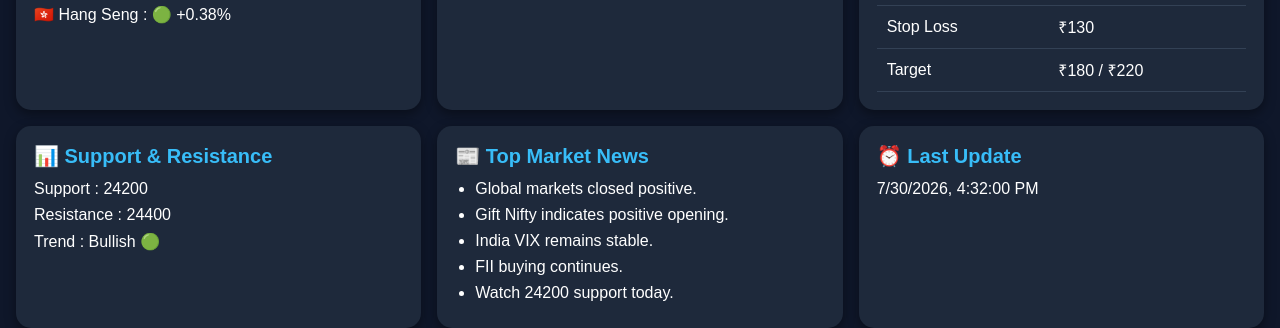
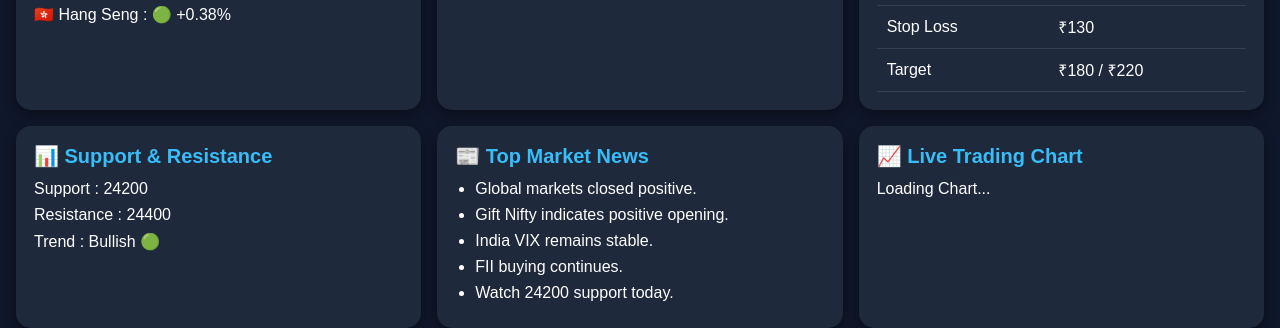
Before and after one commit to rajeeev2001/nifty-ai-dashboard, a plain HTML site: page index.html in a window 1280 px wide. Shown: the part 490-818 px from the top of the page. Drawn offline with Linux system fonts and the light colour scheme.

Commit message:
Update index.html

```diff
--- a/index.html
+++ b/index.html
@@ -1,8 +1,11 @@
 <!DOCTYPE html>
 <html lang="en">
+
 <head>
+
 <meta charset="UTF-8">
 <meta name="viewport" content="width=device-width, initial-scale=1.0">
+
 <title>Nifty AI Pro Dashboard v4.0</title>
 
 <link rel="stylesheet" href="css/style.css">
@@ -12,22 +15,34 @@
 <body>
 
 <header class="header">
+
 <h1>📈 Nifty AI Pro Dashboard</h1>
+
 <p>AI Based Market Analysis</p>
+
 </header>
 
 <div class="container">
 
 <div class="card health">
+
 <h2>Market Health</h2>
+
 <h1 id="score">82/100</h1>
+
 <p id="marketStatus">🟢 Bullish</p>
+
 </div>
 
 <div class="card signal">
+
 <h2>AI Signal</h2>
+
 <h1 id="signal">BUY CE</h1>
-<p>Confidence : <span id="confidence">84%</span></p>
+
+<p>Confidence :
+<span id="confidence">84%</span></p>
+
 </div>
 
 <div class="card">
@@ -145,11 +160,29 @@
 
 </div>
 
+<!-- TradingView Chart -->
+
+<div class="card">
+
+<h2>📈 Live Trading Chart</h2>
+
+<div id="tvchart">
+
+Loading Chart...
+
+</div>
+
+</div>
+
 <div class="card">
 
 <h2>⏰ Last Update</h2>
 
-<p id="time">Loading...</p>
+<p id="time">
+
+Loading...
+
+</p>
 
 </div>
 
@@ -168,4 +201,5 @@
 <script src="js/app.js"></script>
 
 </body>
+
 </html>
```
